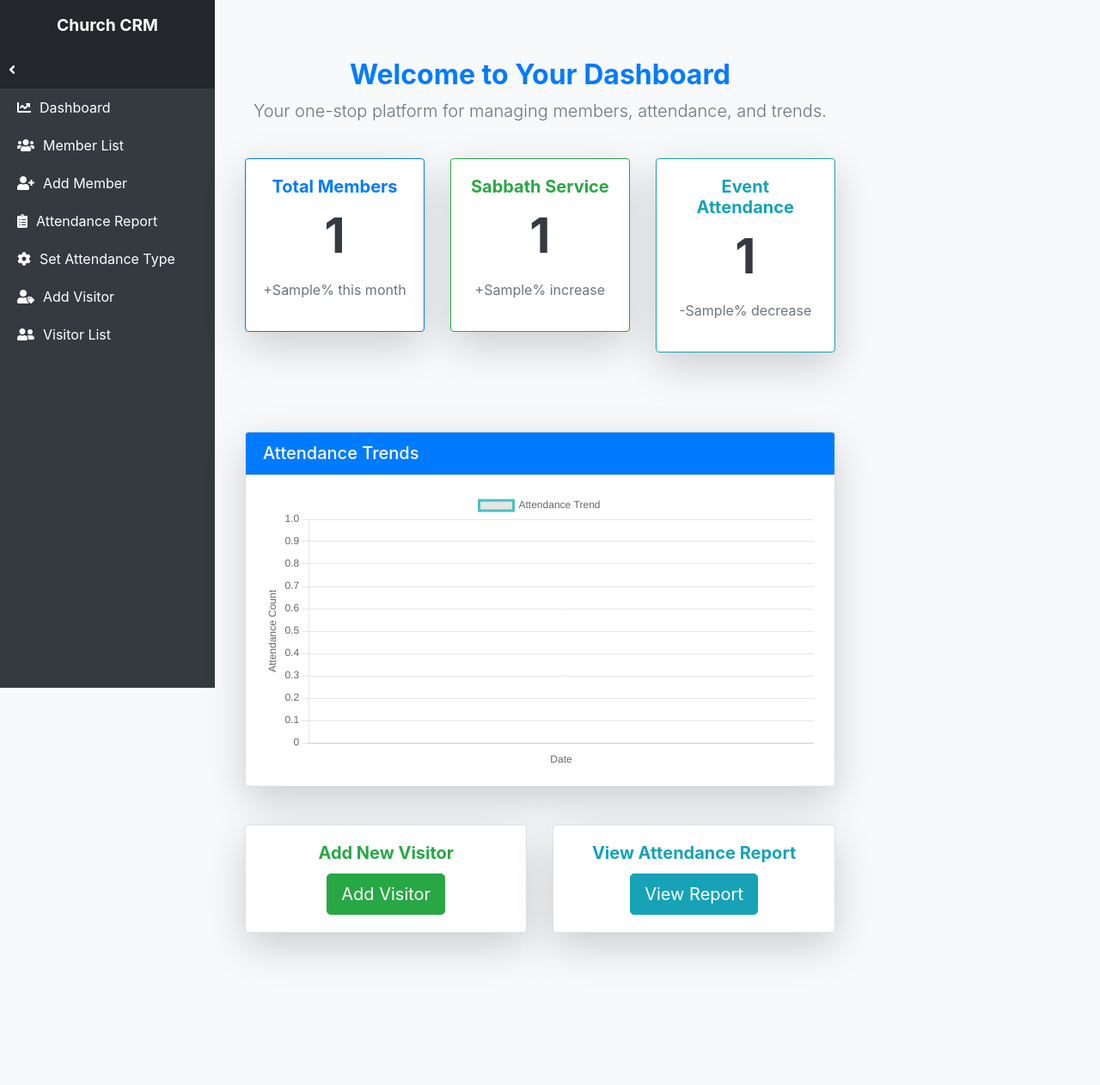
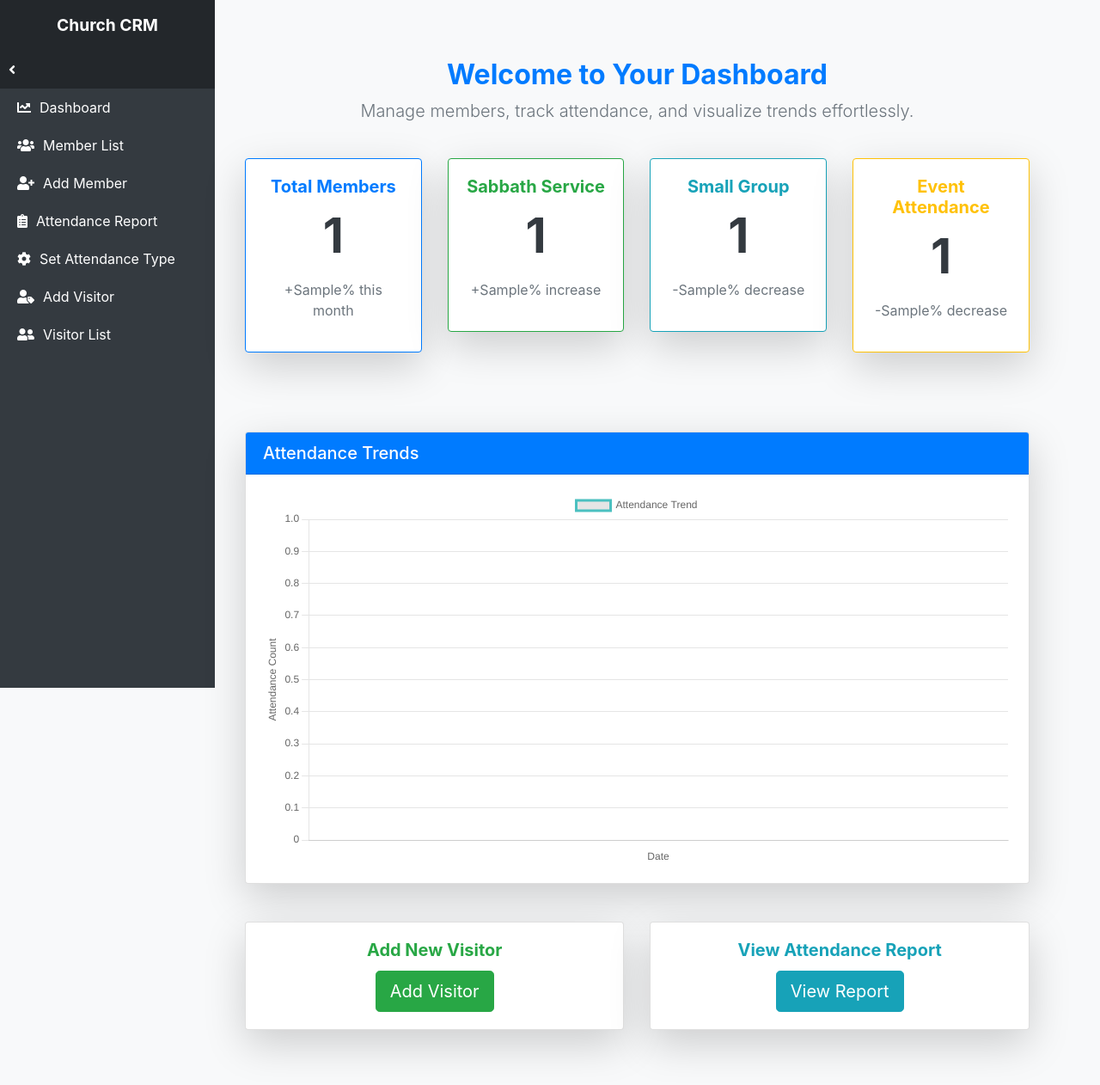
Before and after one commit to Mark-hil/GNAAS-CRM, a Django app: template templates/members/dashboard.html in a window 1280 px wide. Shown: the whole page at 86% size. Before the commit the page ends 1114 px from the top, so only its background shows below. Run offline with Django 5.2, Linux system fonts and the light colour scheme; the template is opened without the code that fills it: most values are stand-ins (such as "Sample title", 1, 10 or a date in 2020); some libraries are stand-ins or nearby versions.

Commit message:
update the dashboard and the scanner

```diff
--- a/church_crm/settings.py
+++ b/church_crm/settings.py
@@ -29,7 +29,7 @@ SECRET_KEY = config("SECRET_KEY")
 DEBUG = config("DEBUG", cast=bool)
 
 ALLOWED_HOSTS = config("ALLOWED_HOSTS").split(",")
-
+CORS_ORIGIN_ALLOW_ALL = True
 
 # Application definition
 
@@ -43,6 +43,8 @@ INSTALLED_APPS = [
 
     'members',
     'widget_tweaks',
+    'corsheaders',
+
 ]
 
 MIDDLEWARE = [
@@ -54,6 +56,7 @@ MIDDLEWARE = [
     'django.contrib.messages.middleware.MessageMiddleware',
     'django.middleware.clickjacking.XFrameOptionsMiddleware',
     'whitenoise.middleware.WhiteNoiseMiddleware',
+    'corsheaders.middleware.CorsMiddleware',
 ]
 
 ROOT_URLCONF = 'church_crm.urls'
--- a/requirements.txt
+++ b/requirements.txt
@@ -2,6 +2,7 @@ asgiref==3.8.1
 colorama==0.4.6
 dj-database-url==2.3.0
 Django==5.1
+django-cors-headers==4.6.0
 django-widget-tweaks==1.5.0
 gunicorn==23.0.0
 packaging==24.2
@@ -14,3 +15,4 @@ qrcode==7.4.2
 sqlparse==0.5.1
 typing_extensions==4.12.2
 tzdata==2024.1
+whitenoise==6.8.2
--- a/templates/members/dashboard.html
+++ b/templates/members/dashboard.html
@@ -1,18 +1,21 @@
 <!-- members/templates/members/dashboard.html -->
 {% extends 'members/base2.html' %}
+
 {% block content %}
 <div class="container mt-5">
     <!-- Dashboard Header -->
     <div class="row mb-4">
         <div class="col-12 text-center">
             <h1 class="display-4 font-weight-bold text-primary">Welcome to Your Dashboard</h1>
-            <p class="lead text-muted">Your one-stop platform for managing members, attendance, and trends.</p>
+            <p class="lead text-muted">Manage members, track attendance, and visualize trends effortlessly.</p>
         </div>
     </div>
 
     <!-- Summary Cards -->
+    <!-- Summary Cards -->
 <div class="row">
-        <div class="col-md-4 mb-4">
+    <!-- Total Members -->
+    <div class="col-md-3 mb-4">
         <div class="card border-primary shadow-lg">
             <div class="card-body text-center">
                 <h5 class="card-title text-primary font-weight-bold">Total Members</h5>
@@ -22,7 +25,8 @@
         </div>
     </div>
 
-        <div class="col-md-4 mb-4">
+    <!-- Sabbath Service Attendance -->
+    <div class="col-md-3 mb-4">
         <div class="card border-success shadow-lg">
             <div class="card-body text-center">
                 <h5 class="card-title text-success font-weight-bold">Sabbath Service</h5>
@@ -32,16 +36,29 @@
         </div>
     </div>
 
-        <div class="col-md-4 mb-4">
+    <!-- Small Group Attendance -->
+    <div class="col-md-3 mb-4">
         <div class="card border-info shadow-lg">
             <div class="card-body text-center">
-                    <h5 class="card-title text-info font-weight-bold">Event Attendance</h5>
+                <h5 class="card-title text-info font-weight-bold">Small Group</h5>
+                <p class="display-4 font-weight-bold text-dark">{{ small_group_attendance_count }}</p>
+                <p class="text-muted">-{{ small_group_growth }}% decrease</p>
+            </div>
+        </div>
+    </div>
+
+    <!-- Event Attendance -->
+    <div class="col-md-3 mb-4">
+        <div class="card border-warning shadow-lg">
+            <div class="card-body text-center">
+                <h5 class="card-title text-warning font-weight-bold">Event Attendance</h5>
                 <p class="display-4 font-weight-bold text-dark">{{ event_attendance_count }}</p>
                 <p class="text-muted">-{{ event_growth }}% decrease</p>
             </div>
         </div>
     </div>
 </div>
+
 
     <!-- Trends Section -->
     <div class="row mt-5">
@@ -67,7 +84,6 @@
                 </div>
             </div>
         </div>
-
         <div class="col-md-6 mb-4">
             <div class="card shadow-lg">
                 <div class="card-body text-center">
@@ -82,16 +98,16 @@
 <!-- Include Chart.js -->
 <script src="https://cdn.jsdelivr.net/npm/chart.js"></script>
 <script>
-    // Example data for the chart
+    // Configure Attendance Trend Chart
     const labels = {{ trend_labels|safe }};
     const data = {
         labels: labels,
         datasets: [{
             label: 'Attendance Trend',
             data: {{ trend_data|safe }},
-            fill: false,
             borderColor: 'rgb(75, 192, 192)',
-            tension: 0.1
+            tension: 0.1,
+            fill: false
         }]
     };
 
@@ -123,9 +139,6 @@
         }
     };
 
-    const myChart = new Chart(
-        document.getElementById('attendanceTrendChart'),
-        config
-    );
+    new Chart(document.getElementById('attendanceTrendChart'), config);
 </script>
 {% endblock %}
```
Also changed, not shown: scanner/package.json (added, +15 -0 lines), static/html5-qrcode/package.json (added, +15 -0 lines), templates/members/scanner.html (+5 -4 lines), scanner/package-lock.json (added), static/html5-qrcode/package-lock.json (added). Lines whose indentation alone changed are shown as unchanged.
